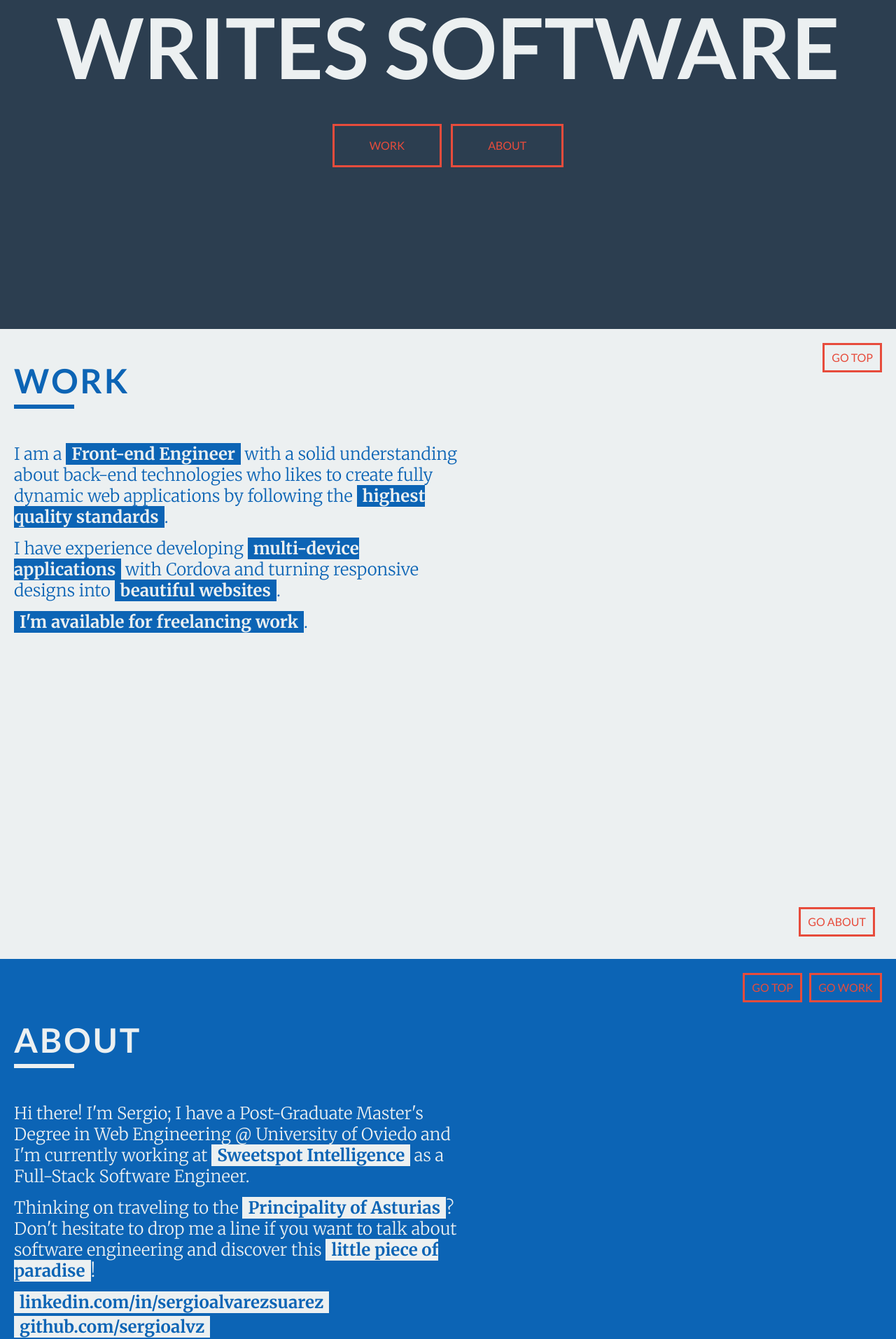
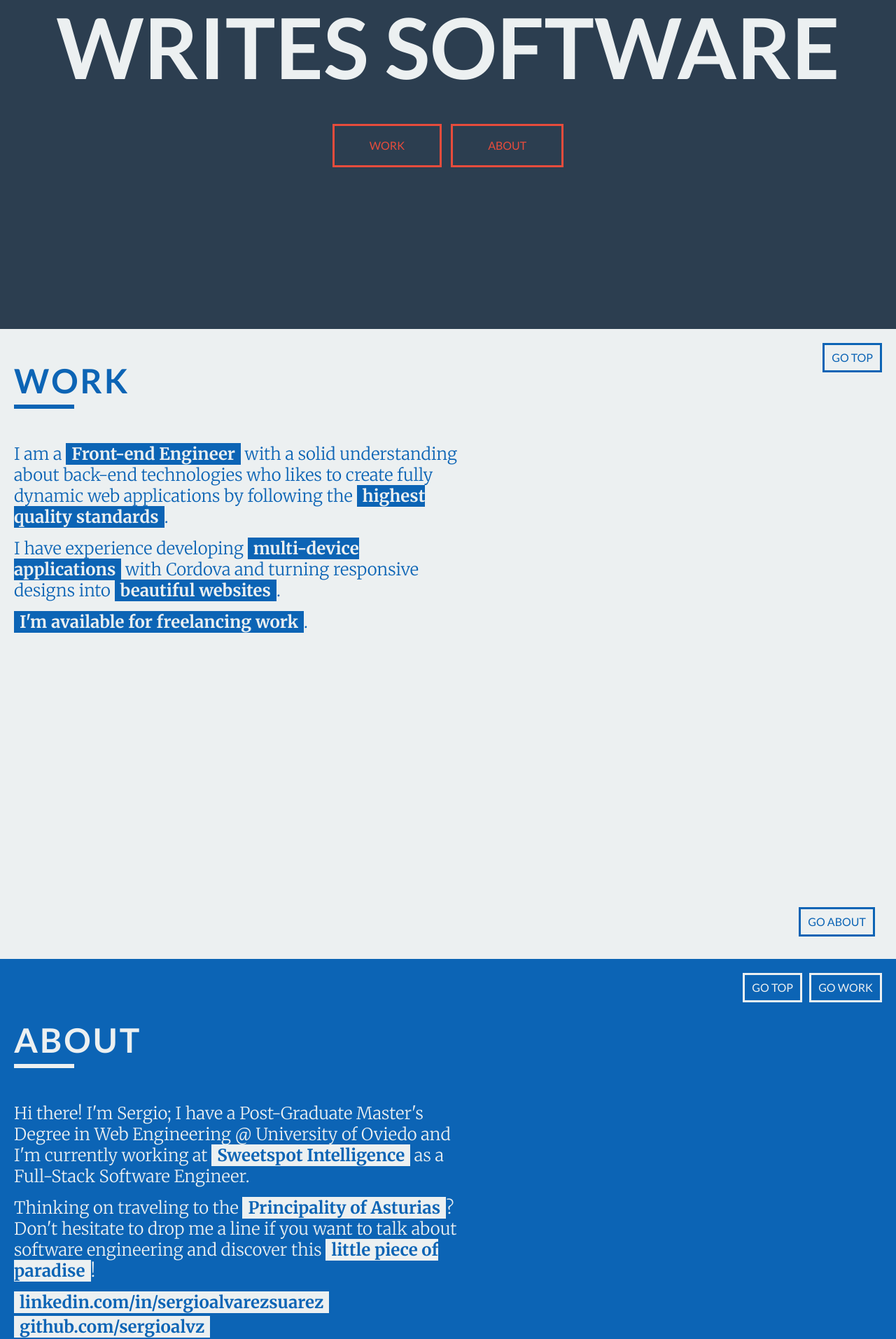
Before and after one commit to sergioalvz/sergioalvz.github.io, a Jekyll site: the page built from index.html, in a window 1280 px wide. Shown: the part 430-2343 px from the top of the page at 70% size. Built offline with Jekyll 4.4.1, drawn with Linux system fonts in a browser that asks for light colours; nearby versions of some CDN libraries; Markdown is read by kramdown in place of the engine named in the settings.

Commit message:
Personalize the nav-btn components by section

```diff
--- a/_sass/_about.scss
+++ b/_sass/_about.scss
@@ -66,3 +66,7 @@
   font-size: 14px;
   margin-top: 5px;
 }
+
+.about .nav-btn {
+  color: $work-background-color;
+}
--- a/_sass/_nav-button.scss
+++ b/_sass/_nav-btn.scss
@@ -1,4 +1,4 @@
-.nav-button {
+.nav-btn {
   float: right;
   margin-right: 10px;
 
--- a/_sass/_work.scss
+++ b/_sass/_work.scss
@@ -19,3 +19,7 @@
   background-color: $about-background-color;
   color: $work-background-color;
 }
+
+.work .nav-btn {
+  color: $about-background-color;
+}
--- a/css/main.scss
+++ b/css/main.scss
@@ -10,7 +10,7 @@
 @import 'mixins';
 
 @import 'btn';
-@import 'nav-button';
+@import 'nav-btn';
 @import 'panel';
 
 @import 'home';
--- a/index.html
+++ b/index.html
@@ -27,7 +27,7 @@ type: front-page
 </section>
 
 <section class="panel work" id="work">
-  <a href="#home" go-to="#home" class="btn nav-button">Go top</a>
+  <a href="#home" go-to="#home" class="btn nav-btn">Go top</a>
 
   <div class="work__content">
     <h1 class="work__title panel__title">work</h1>
@@ -39,12 +39,12 @@ type: front-page
     <p class="panel__text work__text"><span class="panel__text__highlight work__text__highlight">I'm available for freelancing work</span>.</p>
   </div>
 
-  <a href="#about" go-to="#about" class="btn nav-button">Go about</a>
+  <a href="#about" go-to="#about" class="btn nav-btn">Go about</a>
 </section>
 
 <section class="panel about" id="about">
-  <a href="#work" go-to="#work" class="btn nav-button">Go work</a>
-  <a href="#home" go-to="#home" class="btn nav-button">Go top</a>
+  <a href="#work" go-to="#work" class="btn nav-btn">Go work</a>
+  <a href="#home" go-to="#home" class="btn nav-btn">Go top</a>
 
   <div class="about__content">
     <h1 class="about__title panel__title">about</h1>
```
